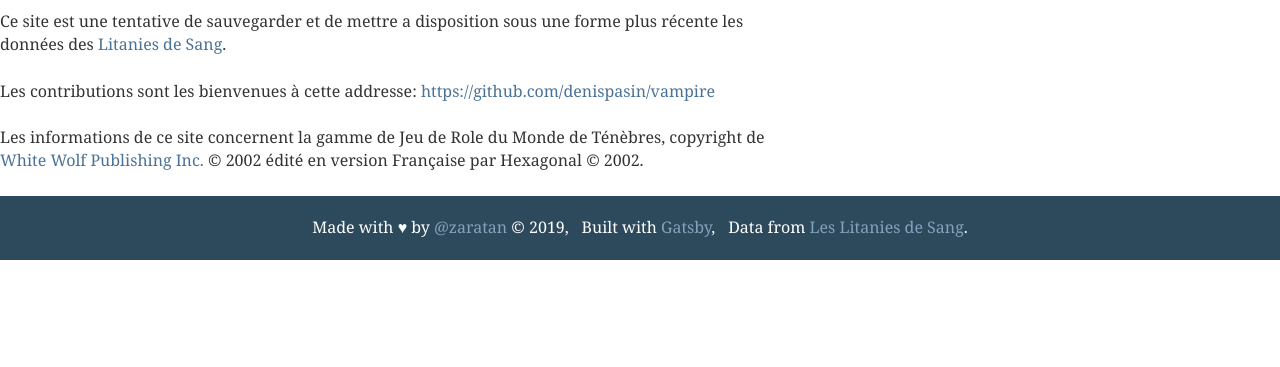
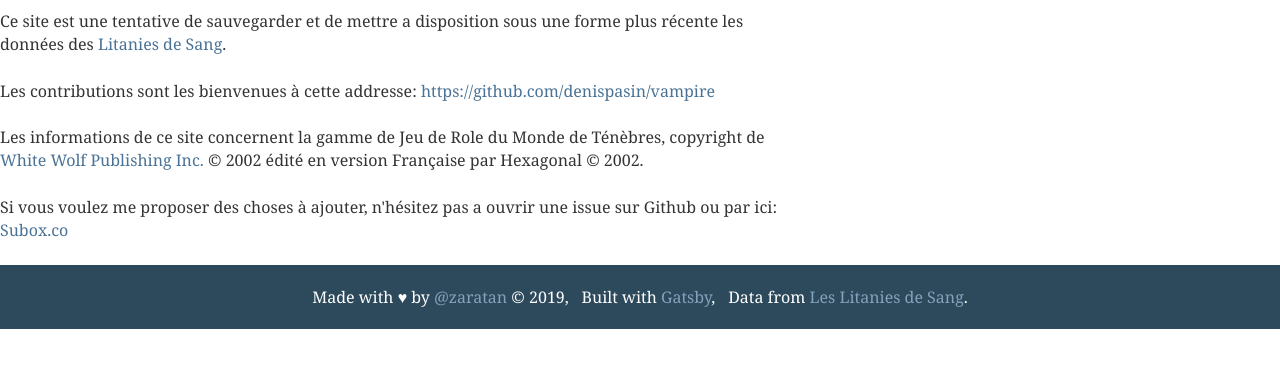
Before and after one commit to zaratan/vampire, a Gatsby site: page /about in a window 1280 px wide. Shown: the part 169-536 px from the top of the page. Built offline with nearby package versions, Linux system fonts and the light colour scheme; Gatsby itself is replaced by a stand-in of ours.

Commit message:
Adding subox

```diff
--- a/src/pages/about.js
+++ b/src/pages/about.js
@@ -26,6 +26,13 @@ const AboutPage = () => (
       <a href="http://www.white-wolf.com">White Wolf Publishing Inc.</a> © 2002
       édité en version Française par Hexagonal © 2002.
     </p>
+    <p>
+      Si vous voulez me proposer des choses à ajouter, n'hésitez pas a ouvrir
+      une issue sur Github ou par ici:{' '}
+      <a href="https://subox-front.herokuapp.com/suggestions/9076bc4b-0a03-400c-a34b-2c5d76f087ab">
+        Subox.co
+      </a>
+    </p>
   </Layout>
 );
 
```
